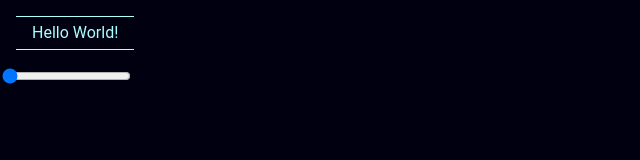
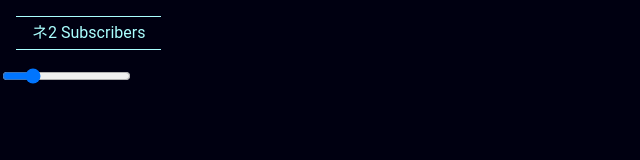
Before and after one commit to nullbility/react-glitch-playground, a React (Create React App) app: page / in a window 1280 px wide. Shown: the top 160 px of the page, without its empty margins (0-640 px from the left). Built offline with nearby package versions, Linux system fonts and the light colour scheme.

Commit message:
Leave spaces intact while corrupting text

```diff
--- a/src/App.js
+++ b/src/App.js
@@ -16,12 +16,11 @@ class App extends Component {
     super(props);
 
     this.state = {
-      corruption: 0,
+      corruption: 0.2,
     };
   }
 
   setCorruption = (e) => {
-    console.log(e);
     this.setState({ corruption: e.target.value });
   }
 
@@ -30,7 +29,7 @@ class App extends Component {
 
     return (
       <Wrapper>
-        <Text corruption={corruption}>Hello World!</Text>
+        <Text corruption={corruption}>82 Subscribers</Text>
         <br />
         <input type="range" value={corruption} step=".1" min="0" max="1" onChange={this.setCorruption} />
       </Wrapper>
--- a/src/components/Text/Text.js
+++ b/src/components/Text/Text.js
@@ -50,8 +50,14 @@ export const Text = ({
   children,
 }) => (
   <TextContainer>
-    {map(split(children, ''), (char, i) => (
-      <Char key={children + 'char' + i} encoded>{Math.random() > corruption ? char : sample(katakana)}</Char>
-    ))}
+    {map(split(children, ''), (char, i) => {
+      return char === ' '
+        ? <Char> </Char>
+        : (
+          <Char key={children + 'char' + i} encoded>
+            {Math.random() > corruption ? char : sample(katakana)}
+          </Char>
+        );
+    })}
   </TextContainer>
 );
```
